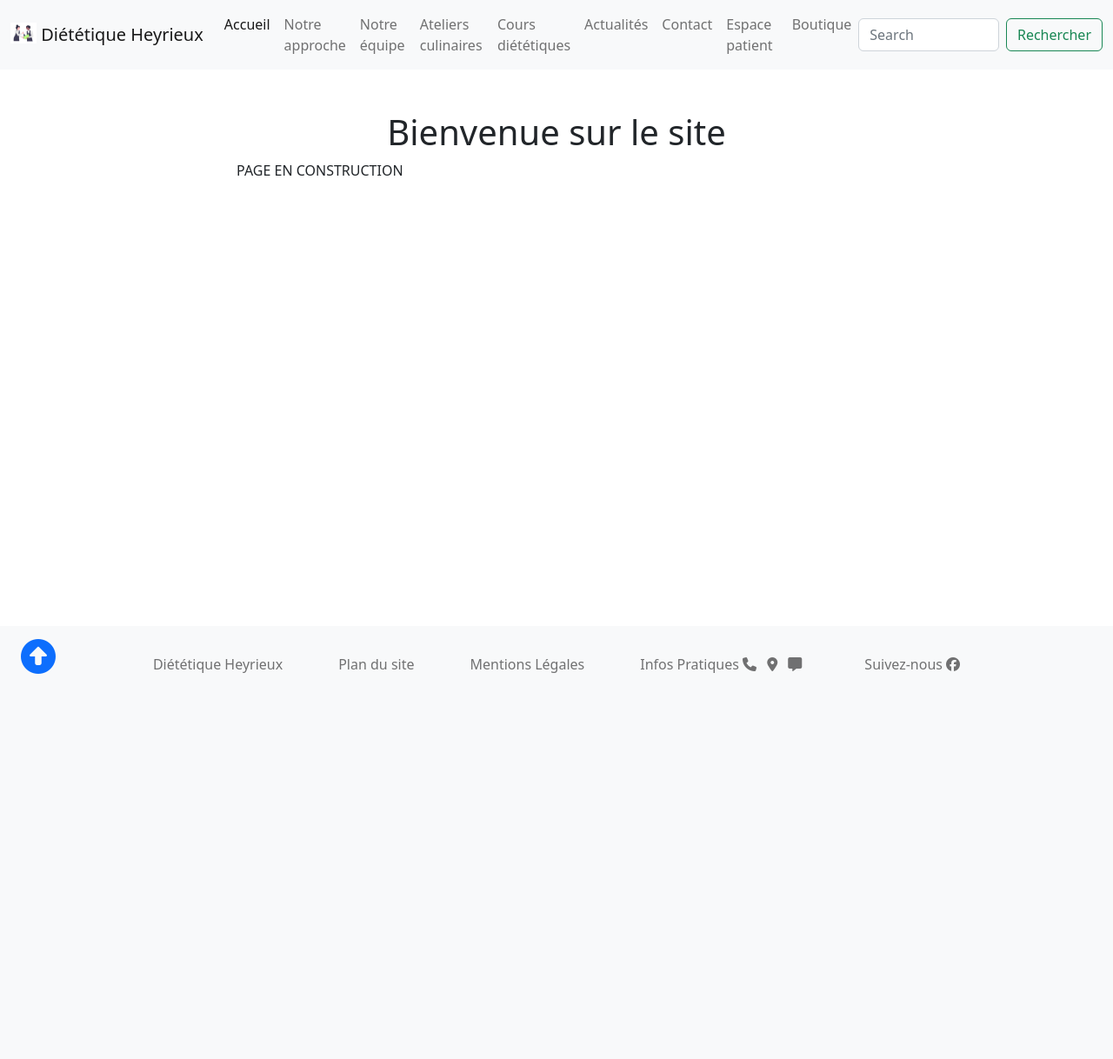
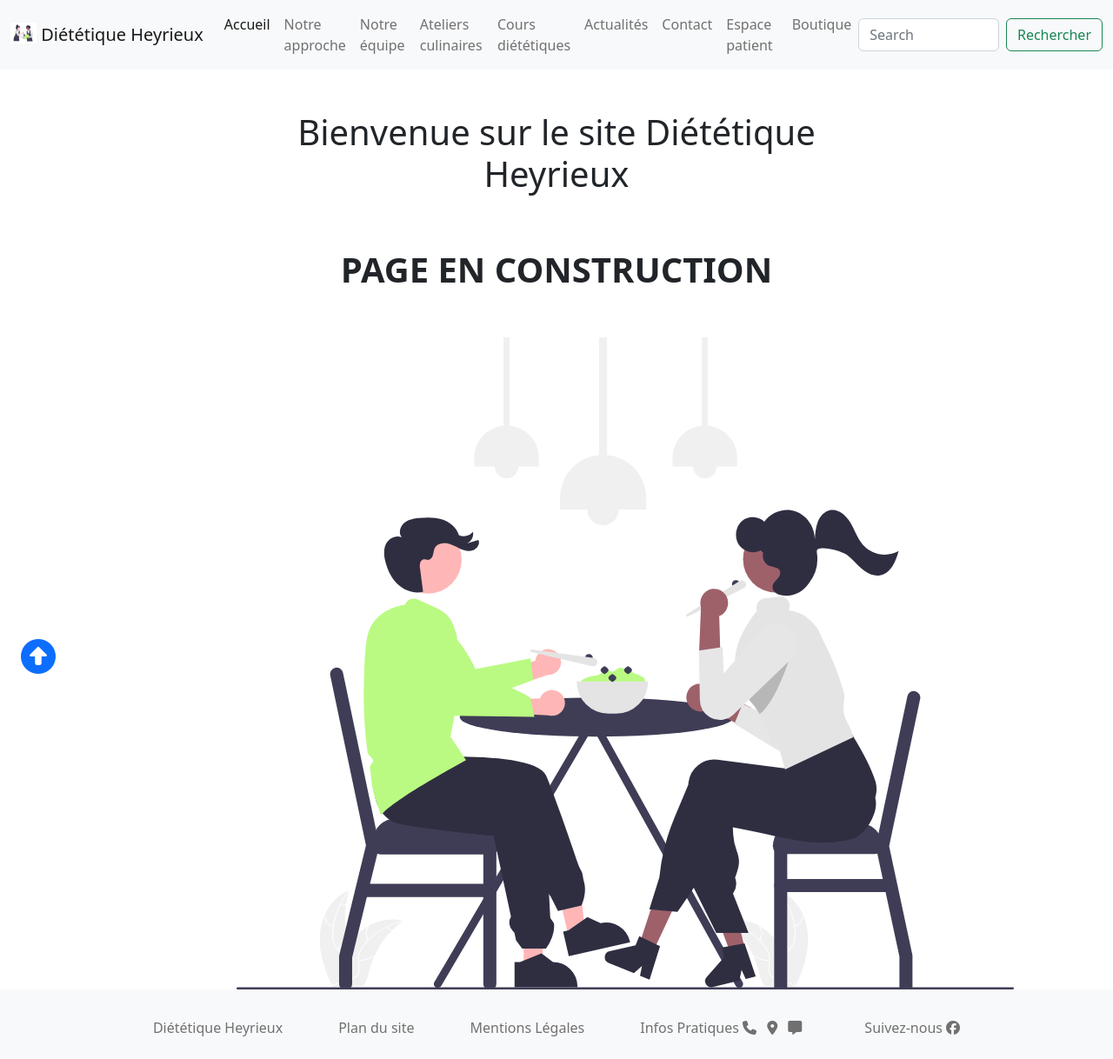
Before and after one commit to E-IckArt/projet_php, a PHP site: page / in a window 1280 px wide. Shown: the whole page at 87% size. Before the commit the page ends 775 px from the top, so only its background shows below. Run offline with PHP 8.4, Linux system fonts and the light colour scheme; some libraries are stand-ins or nearby versions.

Commit message:
Add home.php

```diff
--- a/index.php
+++ b/index.php
@@ -3,19 +3,9 @@
 $title = "Mon Super site - Accueil";
 
 include_once './layouts/header.php';
+
+include_once './layouts/home.php';
+
+include_once './layouts/footer.php';
+
 ?>
-
-<main class="container">
-    <div class="row">
-        <div class="col-12 col-md-10 col-lg-8 mx-auto text-center">
-            <h1>Bienvenue sur le site</h1>
-        </div>
-    </div>
-    <div class="row">
-        <div class="col-12 col-md-10 col-lg-8 mx-auto">
-            PAGE EN CONSTRUCTION
-        </div>
-    </div>
-</main>
-
-<?php include_once './layouts/footer.php'; ?>
--- /dev/null
+++ b/layouts/home.php
@@ -0,0 +1,19 @@
+<main class="container">
+    <div class="row">
+        <div class="col-12 col-md-10 col-lg-8 mx-auto text-center">
+            <h1>Bienvenue sur le site Diététique Heyrieux</h1>
+        </div>
+    </div>
+    <div class="row">
+        <div class="col-12 col-md-10 col-lg-8 mx-auto text-center">
+            <div class="fs-1 text-center fw-bold">
+            <p class="my-5">
+            PAGE EN CONSTRUCTION
+            </p>
+            <img src="../assets/home.svg" alt="#">
+            </div>
+
+
+        </div>
+    </div>
+</main>
```
Also changed, not shown: assets/home.svg (added).
